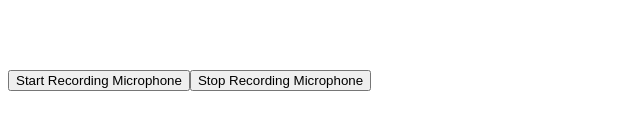
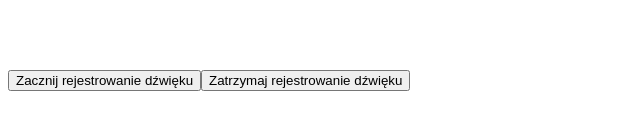
Before and after one commit to TULbaghia/WZAS-File-Explorer, a React (Create React App) app: page / in a window 1280 px wide. Shown: the part 198-328 px from the top of the page, without its empty margins (0-640 px from the left). Built offline with nearby package versions, Linux system fonts and the light colour scheme.

Commit message:
Do some refactoring

```diff
--- a/src/components/AudioCapture/AudioCapture.js
+++ b/src/components/AudioCapture/AudioCapture.js
@@ -5,14 +5,14 @@ var chunks = [];
 
 async function startCapture() {
     if (navigator.mediaDevices && navigator.mediaDevices.getUserMedia) {
-        navigator.mediaDevices.getUserMedia (
+        navigator.mediaDevices.getUserMedia(
             {
                 audio: true
             })
-            .then(function(stream) {
+            .then(function (stream) {
                 mediaRecorder = new MediaRecorder(stream);
                 mediaRecorder.start();
-                mediaRecorder.ondataavailable = function(e) {
+                mediaRecorder.ondataavailable = function (e) {
                     chunks.push(e.data);
                 }
             })
@@ -22,18 +22,17 @@ async function startCapture() {
 function stopCapture() {
 
     mediaRecorder.stop();
-    mediaRecorder.onstop = function(e) {
-        const clipName = prompt('Enter a name for your sound clip');
+    mediaRecorder.onstop = function () {
+        const clipName = prompt('Wybierz nazwę pliku');
 
-        const blob = new Blob(chunks, { 'type' : 'audio/ogg; codecs=opus' });
+        const blob = new Blob(chunks, {'type': 'audio/ogg; codecs=opus'});
         chunks = [];
         const audioURL = window.URL.createObjectURL(blob);
 
-        var link = document.createElement("a");
+        const link = document.createElement("a");
         link.href = audioURL;
         link.download = clipName + ".opus";
-        link.innerHTML = "Click here to download the file";
-        document.body.appendChild(link);
+        link.click();
     }
 }
 
@@ -41,8 +40,8 @@ function AudioCapture() {
     return (
         <div>
             <p>
-                <button id="start recording" onClick={() => startCapture()}>Start Recording Microphone</button>
-                <button id="stop recording" onClick={() => stopCapture()}>Stop Recording Microphone</button>
+                <button onClick={() => startCapture()}>Zacznij rejestrowanie dźwięku</button>
+                <button onClick={() => stopCapture()}>Zatrzymaj rejestrowanie dźwięku</button>
             </p>
         </div>
     );
```
